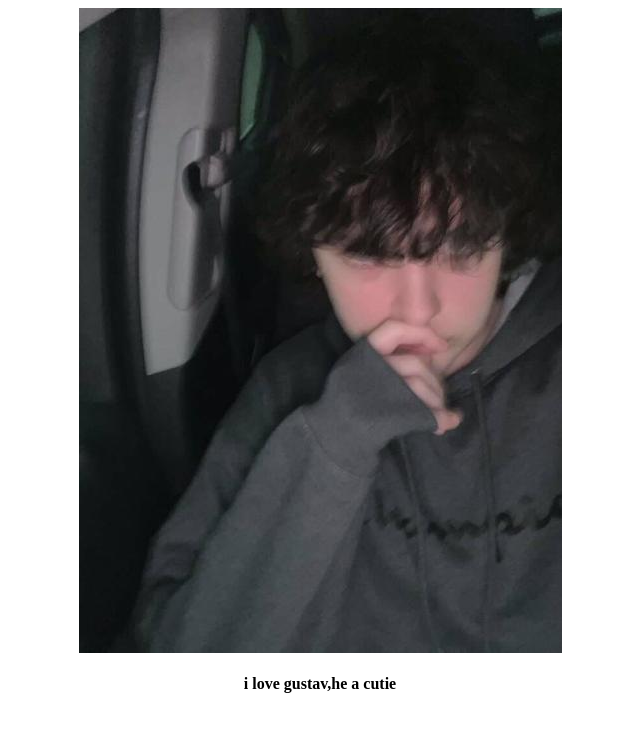
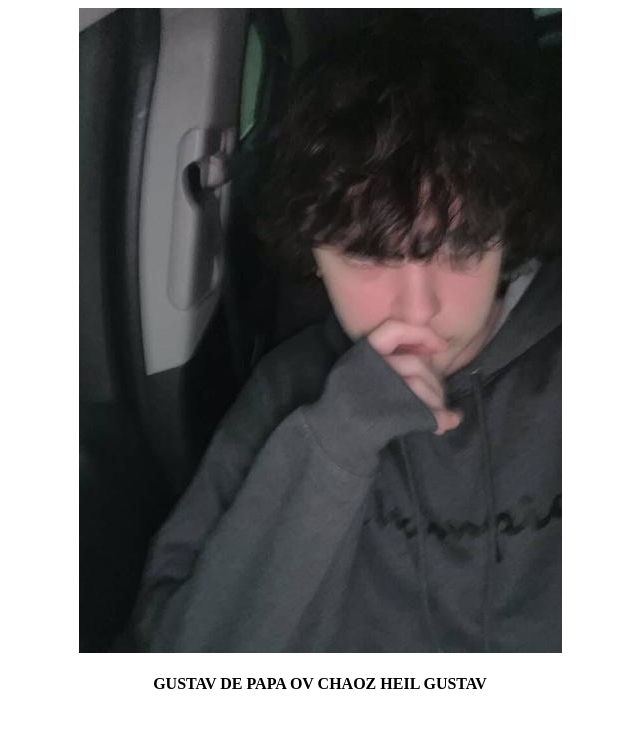
Before and after one commit to femboyjoshy/site, a plain HTML site: page gustav.html in a window 1280 px wide. Shown: the whole page, without its empty margins (320-960 px from the left). Drawn offline with Linux system fonts and the light colour scheme.

Commit message:
Update gustav.html

```diff
--- a/gustav.html
+++ b/gustav.html
@@ -5,8 +5,8 @@
 <center>
 <img src="1B0964BB-ADE3-4675-B4C2-907E23544EFF.jpeg" alt="eli">
 <br></br>
-<b> i love gustav,he a cutie </b>
-
+<b> GUSTAV DE PAPA OV CHAOZ <b>
+    <b> HEIL GUSTAV </b>
 </head>
 </body>
 </center>
```
